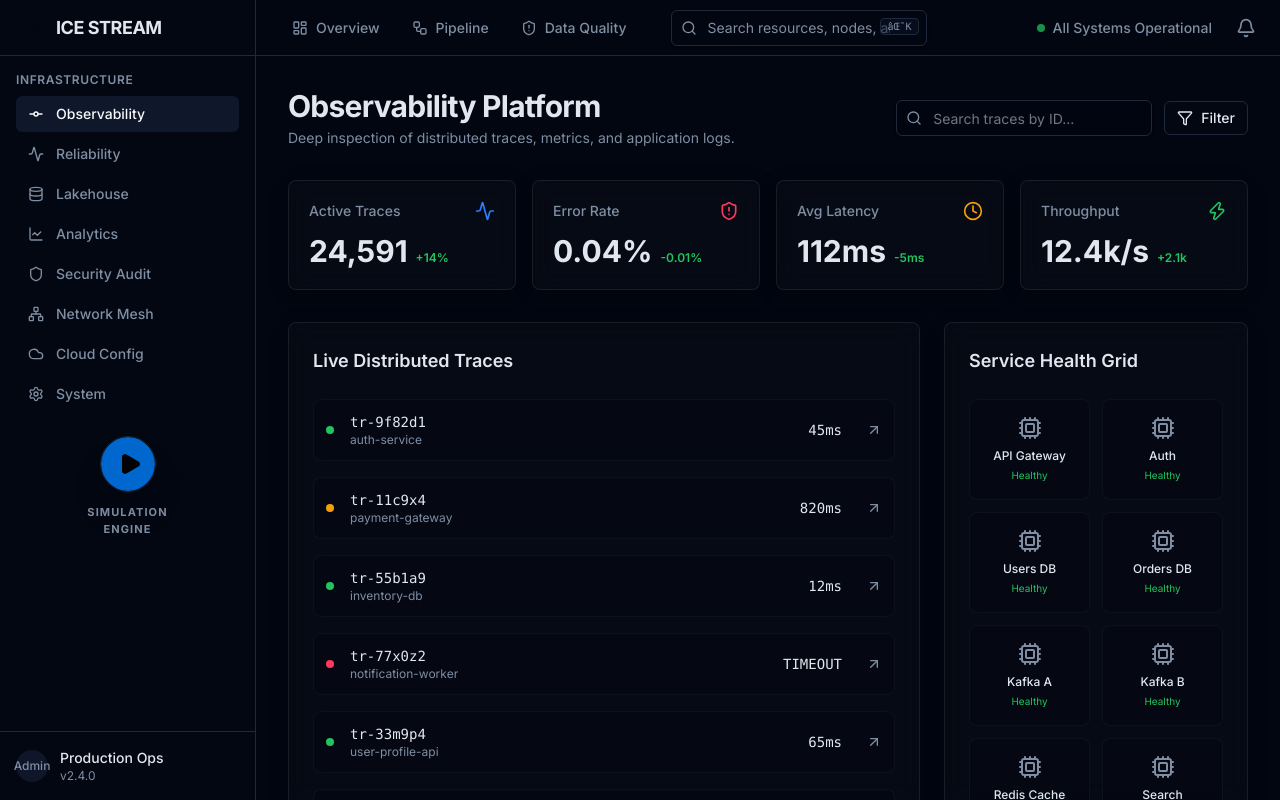
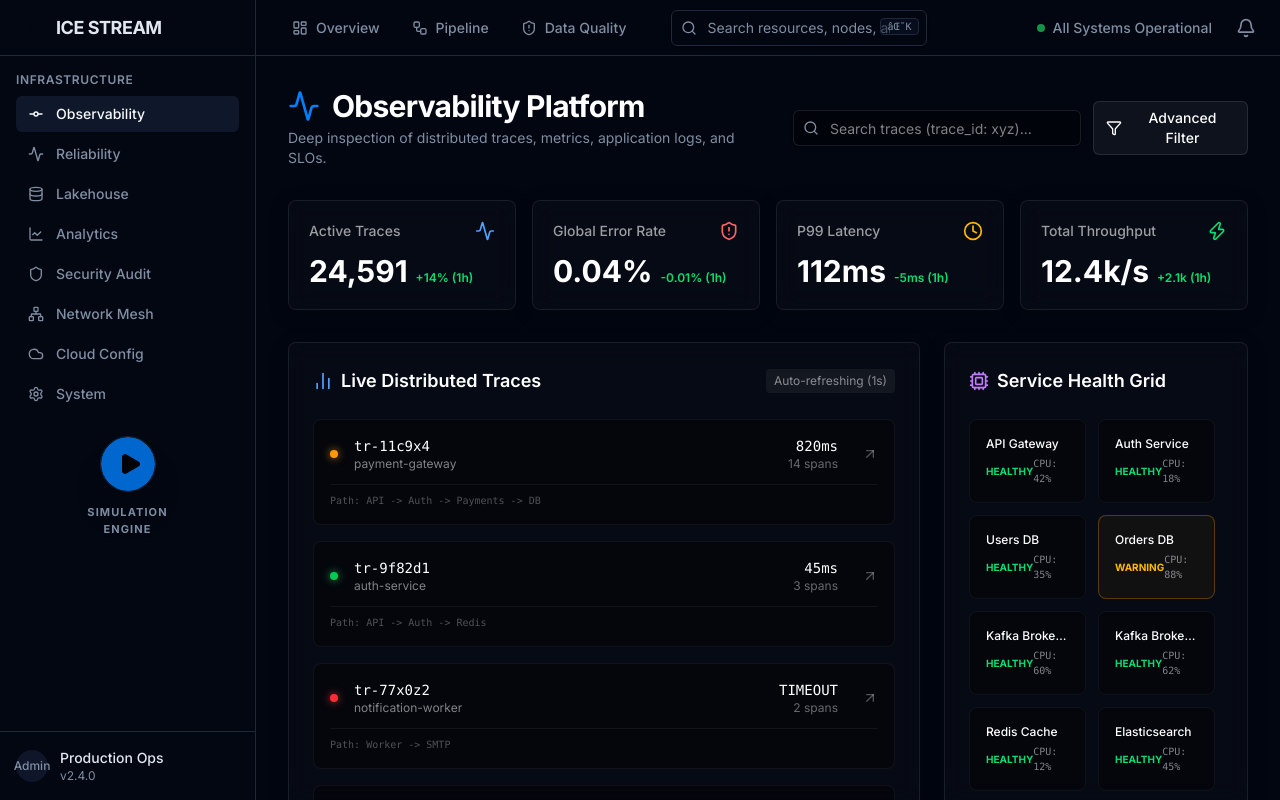
Before and after one commit to sanika-mankar/Ice-stream-lakehouse-observability, a React (Vite) app in the folder frontend/: page /observability in a window 1280 px wide. Built offline with nearby package versions, Linux system fonts and the light colour scheme.

Commit message:
feat(observability): expand telemetry dashboards and log streams

```diff
--- a/frontend/src/pages/ObservabilityPage.tsx
+++ b/frontend/src/pages/ObservabilityPage.tsx
@@ -1,45 +1,48 @@
-import { Activity, Search, ShieldAlert, Zap, Filter, Clock, ArrowUpRight, Cpu } from "lucide-react";
+import { Activity, Search, ShieldAlert, Zap, Filter, Clock, ArrowUpRight, Cpu, Target, AlertCircle, Bell, Terminal, BarChart2 } from "lucide-react";
 import { cn } from "../lib/utils";
 
 export default function ObservabilityPage() {
   return (
-    <div className="p-6 md:p-8 space-y-8 pb-20">
+    <div className="p-6 md:p-8 space-y-8 pb-32 max-w-7xl mx-auto">
       <div className="flex flex-col md:flex-row md:items-center justify-between gap-4">
         <div>
-          <h1 className="text-3xl font-bold tracking-tight">Observability Platform</h1>
-          <p className="text-muted-foreground mt-1 text-sm">Deep inspection of distributed traces, metrics, and application logs.</p>
+          <h1 className="text-3xl font-bold tracking-tight text-white flex items-center gap-3">
+            <Activity className="text-primary w-8 h-8" />
+            Observability Platform
+          </h1>
+          <p className="text-muted-foreground mt-1 text-sm">Deep inspection of distributed traces, metrics, application logs, and SLOs.</p>
         </div>
         <div className="flex items-center gap-3">
           <div className="relative">
             <Search className="absolute left-2.5 top-2.5 h-4 w-4 text-muted-foreground" />
             <input
               type="text"
-              placeholder="Search traces by ID..."
-              className="h-9 w-64 rounded-md border border-input bg-background/50 px-9 py-1 text-sm shadow-sm focus-visible:outline-none focus-visible:ring-1 focus-visible:ring-ring"
+              placeholder="Search traces (trace_id: xyz)..."
+              className="h-9 w-72 rounded-md border border-white/10 bg-black/40 px-9 py-1 text-sm shadow-sm focus-visible:outline-none focus-visible:ring-1 focus-visible:ring-primary text-white"
             />
           </div>
-          <button className="flex items-center gap-2 px-3 py-1.5 rounded-md border border-input bg-card text-sm font-medium hover:bg-accent hover:text-accent-foreground transition-colors">
+          <button className="flex items-center gap-2 px-3 py-1.5 rounded-md border border-white/10 bg-white/5 text-sm font-medium hover:bg-white/10 text-white transition-colors">
             <Filter className="h-4 w-4" />
-            Filter
+            Advanced Filter
           </button>
         </div>
       </div>
 
       <div className="grid grid-cols-1 md:grid-cols-4 gap-4">
         {[
-          { label: "Active Traces", value: "24,591", trend: "+14%", icon: Activity, color: "text-blue-500" },
-          { label: "Error Rate", value: "0.04%", trend: "-0.01%", icon: ShieldAlert, color: "text-status-critical" },
-          { label: "Avg Latency", value: "112ms", trend: "-5ms", icon: Clock, color: "text-status-warning" },
-          { label: "Throughput", value: "12.4k/s", trend: "+2.1k", icon: Zap, color: "text-status-healthy" }
+          { label: "Active Traces", value: "24,591", trend: "+14% (1h)", icon: Activity, color: "text-blue-400" },
+          { label: "Global Error Rate", value: "0.04%", trend: "-0.01% (1h)", icon: ShieldAlert, color: "text-red-400" },
+          { label: "P99 Latency", value: "112ms", trend: "-5ms (1h)", icon: Clock, color: "text-amber-400" },
+          { label: "Total Throughput", value: "12.4k/s", trend: "+2.1k (1h)", icon: Zap, color: "text-green-400" }
         ].map((stat, i) => (
-          <div key={i} className="glass p-5 rounded-xl border border-border/50 flex flex-col gap-3">
+          <div key={i} className="glass p-5 rounded-xl border border-white/10 flex flex-col gap-3 bg-black/20 backdrop-blur-md">
             <div className="flex items-center justify-between">
-              <span className="text-sm font-medium text-muted-foreground">{stat.label}</span>
+              <span className="text-sm font-medium text-white/60">{stat.label}</span>
               <stat.icon className={cn("h-5 w-5", stat.color)} />
             </div>
             <div className="flex items-baseline gap-2">
-              <span className="text-3xl font-bold">{stat.value}</span>
-              <span className={cn("text-xs font-semibold", stat.trend.startsWith('+') ? "text-status-healthy" : "text-status-healthy")}>
+              <span className="text-3xl font-bold text-white">{stat.value}</span>
+              <span className={cn("text-xs font-semibold", stat.trend.startsWith('+') ? "text-green-400" : "text-green-400")}>
                 {stat.trend}
               </span>
             </div>
@@ -47,80 +50,197 @@ export default function ObservabilityPage() {
         ))}
       </div>
 
+      {/* Distributed Tracing Section */}
       <div className="grid grid-cols-1 lg:grid-cols-3 gap-6">
-        <div className="lg:col-span-2 glass rounded-xl border border-border/50 p-6 flex flex-col">
-          <h2 className="text-lg font-semibold mb-6">Live Distributed Traces</h2>
+        <div className="lg:col-span-2 glass rounded-xl border border-white/10 p-6 flex flex-col bg-black/20 backdrop-blur-md">
+          <div className="flex justify-between items-center mb-6">
+            <h2 className="text-lg font-semibold text-white flex items-center gap-2">
+              <BarChart2 className="w-5 h-5 text-blue-400" />
+              Live Distributed Traces
+            </h2>
+            <span className="text-xs text-white/50 bg-white/5 px-2 py-1 rounded">Auto-refreshing (1s)</span>
+          </div>
           <div className="space-y-4 flex-1">
             {[
-              { service: "auth-service", id: "tr-9f82d1", latency: "45ms", status: "success" },
-              { service: "payment-gateway", id: "tr-11c9x4", latency: "820ms", status: "warning" },
-              { service: "inventory-db", id: "tr-55b1a9", latency: "12ms", status: "success" },
-              { service: "notification-worker", id: "tr-77x0z2", latency: "TIMEOUT", status: "critical" },
-              { service: "user-profile-api", id: "tr-33m9p4", latency: "65ms", status: "success" },
-              { service: "billing-service", id: "tr-22v4q1", latency: "115ms", status: "success" },
-              { service: "auth-service", id: "tr-9f82d2", latency: "42ms", status: "success" },
+              { service: "payment-gateway", id: "tr-11c9x4", latency: "820ms", status: "warning", spans: 14, path: "API -> Auth -> Payments -> DB" },
+              { service: "auth-service", id: "tr-9f82d1", latency: "45ms", status: "success", spans: 3, path: "API -> Auth -> Redis" },
+              { service: "notification-worker", id: "tr-77x0z2", latency: "TIMEOUT", status: "critical", spans: 2, path: "Worker -> SMTP" },
+              { service: "inventory-db", id: "tr-55b1a9", latency: "12ms", status: "success", spans: 1, path: "DB Read" },
+              { service: "user-profile-api", id: "tr-33m9p4", latency: "65ms", status: "success", spans: 5, path: "API -> Profile -> Cache -> DB" },
             ].map((trace, i) => (
-              <div key={i} className="flex items-center justify-between p-3 rounded-lg bg-card/40 border border-border/30 hover:bg-card/80 transition-colors cursor-pointer">
+              <div key={i} className="flex flex-col p-4 rounded-lg bg-black/40 border border-white/5 hover:bg-white/5 transition-colors cursor-pointer group">
+                <div className="flex items-center justify-between mb-2">
                   <div className="flex items-center gap-4">
                     <div className={cn("w-2 h-2 rounded-full",
-                    trace.status === 'success' ? "bg-status-healthy" :
-                    trace.status === 'warning' ? "bg-status-warning" : "bg-status-critical"
+                      trace.status === 'success' ? "bg-green-500 shadow-[0_0_8px_rgba(34,197,94,0.8)]" :
+                      trace.status === 'warning' ? "bg-amber-500 shadow-[0_0_8px_rgba(245,158,11,0.8)]" : "bg-red-500 shadow-[0_0_8px_rgba(239,68,68,0.8)]"
                     )} />
                     <div>
-                    <div className="font-mono text-sm">{trace.id}</div>
-                    <div className="text-xs text-muted-foreground">{trace.service}</div>
+                      <div className="font-mono text-sm text-white group-hover:text-primary transition-colors">{trace.id}</div>
+                      <div className="text-xs text-white/50">{trace.service}</div>
                     </div>
                   </div>
                   <div className="flex items-center gap-6">
-                  <span className="font-mono text-sm">{trace.latency}</span>
-                  <ArrowUpRight className="h-4 w-4 text-muted-foreground" />
+                    <div className="text-right">
+                      <div className="font-mono text-sm text-white">{trace.latency}</div>
+                      <div className="text-xs text-white/40">{trace.spans} spans</div>
+                    </div>
+                    <ArrowUpRight className="h-4 w-4 text-white/30 group-hover:text-white transition-colors" />
+                  </div>
+                </div>
+                <div className="text-[10px] text-white/30 font-mono mt-1 border-t border-white/5 pt-2">
+                  Path: {trace.path}
                 </div>
               </div>
             ))}
           </div>
         </div>
 
-        <div className="glass rounded-xl border border-border/50 p-6 flex flex-col">
-          <h2 className="text-lg font-semibold mb-6">Service Health Grid</h2>
-          <div className="grid grid-cols-2 gap-3">
-            {["API Gateway", "Auth", "Users DB", "Orders DB", "Kafka A", "Kafka B", "Redis Cache", "Search", "Analytics", "Storage"].map((service, i) => (
-              <div key={i} className="flex flex-col items-center justify-center p-4 bg-card/40 border border-border/30 rounded-lg hover:border-primary/30 transition-colors">
-                <Cpu className="h-6 w-6 text-muted-foreground mb-2" />
-                <span className="text-xs font-medium text-center">{service}</span>
-                <span className="text-[10px] text-status-healthy mt-1">Healthy</span>
+        {/* Service Health Grid */}
+        <div className="glass rounded-xl border border-white/10 p-6 flex flex-col bg-black/20 backdrop-blur-md">
+          <h2 className="text-lg font-semibold text-white mb-6 flex items-center gap-2">
+            <Cpu className="w-5 h-5 text-purple-400" />
+            Service Health Grid
+          </h2>
+          <div className="grid grid-cols-2 gap-3 overflow-y-auto custom-scrollbar pr-2" style={{ maxHeight: '400px' }}>
+            {[
+              { name: "API Gateway", status: "Healthy", cpu: "42%" },
+              { name: "Auth Service", status: "Healthy", cpu: "18%" },
+              { name: "Users DB", status: "Healthy", cpu: "35%" },
+              { name: "Orders DB", status: "Warning", cpu: "88%" },
+              { name: "Kafka Broker A", status: "Healthy", cpu: "60%" },
+              { name: "Kafka Broker B", status: "Healthy", cpu: "62%" },
+              { name: "Redis Cache", status: "Healthy", cpu: "12%" },
+              { name: "Elasticsearch", status: "Healthy", cpu: "45%" },
+              { name: "Flink Jobs", status: "Healthy", cpu: "75%" },
+              { name: "SMTP Relay", status: "Critical", cpu: "0%" },
+            ].map((service, i) => (
+              <div key={i} className={cn("flex flex-col p-4 bg-black/40 border rounded-lg transition-colors",
+                service.status === 'Healthy' ? "border-white/5 hover:border-green-500/30" :
+                service.status === 'Warning' ? "border-amber-500/30 bg-amber-500/5" : "border-red-500/30 bg-red-500/5"
+              )}>
+                <span className="text-xs font-medium text-white mb-1 truncate">{service.name}</span>
+                <div className="flex items-center justify-between mt-auto">
+                  <span className={cn("text-[10px] font-bold uppercase",
+                    service.status === 'Healthy' ? "text-green-400" :
+                    service.status === 'Warning' ? "text-amber-400" : "text-red-400"
+                  )}>{service.status}</span>
+                  <span className="text-[10px] font-mono text-white/50">CPU: {service.cpu}</span>
+                </div>
               </div>
             ))}
           </div>
         </div>
       </div>
 
-      <div className="glass rounded-xl border border-border/50 p-6">
-         <h2 className="text-lg font-semibold mb-4">Log Stream Simulator</h2>
-         <div className="bg-black/50 p-4 rounded-lg font-mono text-xs overflow-x-auto space-y-2 text-muted-foreground h-64 overflow-y-auto custom-scrollbar">
-           <div><span className="text-blue-400">[INFO]</span> 2026-08-20T10:15:32Z (auth-service) Token validated for user user_891x</div>
-           <div><span className="text-blue-400">[INFO]</span> 2026-08-20T10:15:33Z (payment-api) Processing transaction txn_9912...</div>
-           <div><span className="text-status-warning">[WARN]</span> 2026-08-20T10:15:33Z (inventory-db) High memory usage detected on shard 3 (88%)</div>
-           <div><span className="text-blue-400">[INFO]</span> 2026-08-20T10:15:34Z (payment-api) Transaction txn_9912 completed successfully.</div>
-           <div><span className="text-blue-400">[INFO]</span> 2026-08-20T10:15:35Z (analytics-worker) Ingested 4,500 events in batch processing.</div>
-           <div><span className="text-status-critical">[ERROR]</span> 2026-08-20T10:15:36Z (notification-svc) Failed to connect to SMTP relay. Connection timed out.</div>
-           <div><span className="text-status-warning">[WARN]</span> 2026-08-20T10:15:36Z (notification-svc) Retrying connection to SMTP relay (Attempt 1/3)...</div>
-           <div><span className="text-blue-400">[INFO]</span> 2026-08-20T10:15:38Z (notification-svc) SMTP relay connection established.</div>
-           <div><span className="text-blue-400">[INFO]</span> 2026-08-20T10:15:39Z (auth-service) New session created for IP 192.168.1.44</div>
-           <div><span className="text-blue-400">[INFO]</span> 2026-08-20T10:15:40Z (storage-node) Compaction completed. Freed 1.2GB.</div>
-           <div><span className="text-blue-400">[INFO]</span> 2026-08-20T10:15:42Z (api-gateway) Request throughput nominal at 4,500 RPS.</div>
-           <div><span className="text-blue-400">[INFO]</span> 2026-08-20T10:15:45Z (auth-service) Token validated for user user_112z</div>
-           <div><span className="text-blue-400">[INFO]</span> 2026-08-20T10:15:48Z (search-indexer) Reindexed 500 documents successfully.</div>
-           <div><span className="text-blue-400">[INFO]</span> 2026-08-20T10:15:52Z (metrics-collector) Flushed metrics to time-series DB.</div>
+      {/* SLO / SLI Tracking */}
+      <div className="glass rounded-xl border border-white/10 p-6 bg-black/20 backdrop-blur-md">
+        <div className="flex justify-between items-center mb-6">
+          <h2 className="text-lg font-semibold text-white flex items-center gap-2">
+            <Target className="w-5 h-5 text-green-400" />
+            Service Level Objectives (SLOs)
+          </h2>
+        </div>
+        <div className="overflow-x-auto">
+          <table className="w-full text-left text-sm whitespace-nowrap">
+            <thead className="bg-white/5 text-white/60">
+              <tr>
+                <th className="p-3 font-medium rounded-tl-lg">Service</th>
+                <th className="p-3 font-medium">SLI Description</th>
+                <th className="p-3 font-medium">Target</th>
+                <th className="p-3 font-medium">Current (30d)</th>
+                <th className="p-3 font-medium">Error Budget Remaining</th>
+                <th className="p-3 font-medium rounded-tr-lg">Burn Rate</th>
+              </tr>
+            </thead>
+            <tbody className="divide-y divide-white/5">
+              {[
+                { s: "API Gateway", sli: "Latency < 200ms", t: "99.9%", c: "99.95%", eb: "85%", br: "0.8x (Normal)", brc: "text-green-400" },
+                { s: "Auth Service", sli: "Success Rate", t: "99.99%", c: "99.98%", eb: "20%", br: "2.5x (High)", brc: "text-amber-400" },
+                { s: "Checkout API", sli: "Success Rate", t: "99.9%", c: "99.2%", eb: "-15%", br: "14.2x (Critical)", brc: "text-red-400" },
+                { s: "Data Ingestion", sli: "Latency < 5s", t: "99.0%", c: "99.8%", eb: "92%", br: "0.2x (Low)", brc: "text-green-400" },
+              ].map((row, i) => (
+                <tr key={i} className="hover:bg-white/5 text-white">
+                  <td className="p-3 font-medium">{row.s}</td>
+                  <td className="p-3 text-white/70 text-xs">{row.sli}</td>
+                  <td className="p-3 font-mono">{row.t}</td>
+                  <td className="p-3 font-mono">{row.c}</td>
+                  <td className="p-3">
+                    <div className="flex items-center gap-2">
+                      <div className="w-24 h-1.5 bg-black rounded-full overflow-hidden">
+                        <div className={cn("h-full", row.eb.startsWith('-') ? "bg-red-500" : parseInt(row.eb) < 30 ? "bg-amber-500" : "bg-green-500")} style={{ width: row.eb.startsWith('-') ? '100%' : row.eb }} />
+                      </div>
+                      <span className="text-xs font-mono">{row.eb}</span>
+                    </div>
+                  </td>
+                  <td className={cn("p-3 text-xs font-bold", row.brc)}>{row.br}</td>
+                </tr>
+              ))}
+            </tbody>
+          </table>
+        </div>
+      </div>
+
+      <div className="grid grid-cols-1 lg:grid-cols-2 gap-6">
+        {/* Alerts & Incidents */}
+        <div className="glass rounded-xl border border-white/10 p-6 bg-black/20 backdrop-blur-md">
+          <h2 className="text-lg font-semibold text-white mb-6 flex items-center gap-2">
+            <Bell className="w-5 h-5 text-amber-400" />
+            Active Alerts & Incidents
+          </h2>
+          <div className="space-y-3">
+            {[
+              { rule: "HighErrorRate", target: "checkout-api", duration: "14m", sev: "CRITICAL" },
+              { rule: "PodCrashLoop", target: "notification-worker-pod-x9", duration: "2h 45m", sev: "WARNING" },
+              { rule: "DiskSpaceRunningOut", target: "kafka-broker-3", duration: "12m", sev: "WARNING" },
+              { rule: "DbConnectionPoolDepleted", target: "orders-db", duration: "4m", sev: "CRITICAL" },
+            ].map((alert, i) => (
+              <div key={i} className="flex items-start justify-between p-3 bg-black/40 border border-white/5 rounded-lg border-l-2" style={{ borderLeftColor: alert.sev === 'CRITICAL' ? '#ef4444' : '#f59e0b' }}>
+                <div>
+                  <div className="font-mono text-sm text-white">{alert.rule}</div>
+                  <div className="text-xs text-white/50 mt-1">Target: {alert.target}</div>
+                </div>
+                <div className="flex flex-col items-end gap-1">
+                  <span className={cn("text-[9px] font-bold px-2 py-0.5 rounded uppercase tracking-wider", alert.sev === 'CRITICAL' ? "bg-red-500/20 text-red-400" : "bg-amber-500/20 text-amber-400")}>{alert.sev}</span>
+                  <span className="text-[10px] text-white/40 flex items-center gap-1"><Clock className="w-3 h-3" /> {alert.duration}</span>
+                </div>
+              </div>
+            ))}
+          </div>
+        </div>
+
+        {/* Log Stream Simulator */}
+        <div className="glass rounded-xl border border-white/10 p-6 bg-black/20 backdrop-blur-md flex flex-col">
+          <h2 className="text-lg font-semibold text-white mb-4 flex items-center gap-2">
+            <Terminal className="w-5 h-5 text-blue-400" />
+            Log Stream Simulator
+          </h2>
+          <div className="bg-[#0a0a0a] p-4 rounded-lg font-mono text-[11px] leading-relaxed text-white/70 h-[320px] overflow-y-auto custom-scrollbar border border-white/5 flex-1 shadow-inner">
+            <div className="mb-2 pb-2 border-b border-white/10 flex justify-between text-white/40">
+              <span>tail -f /var/log/containers/*.log</span>
+              <span className="flex gap-2">
+                <span className="text-blue-400">INFO</span>
+                <span className="text-amber-400">WARN</span>
+                <span className="text-red-400">ERROR</span>
+              </span>
+            </div>
+            <div className="space-y-1.5">
+              <div><span className="text-blue-400 font-bold">[INFO]</span> <span className="text-white/40">2026-08-20T10:15:32Z</span> <span className="text-purple-400">auth-service</span> Token validated for user user_891x</div>
+              <div><span className="text-blue-400 font-bold">[INFO]</span> <span className="text-white/40">2026-08-20T10:15:33Z</span> <span className="text-cyan-400">payment-api</span> Processing transaction txn_9912...</div>
+              <div className="bg-amber-500/10 -mx-4 px-4 py-0.5"><span className="text-amber-400 font-bold">[WARN]</span> <span className="text-white/40">2026-08-20T10:15:33Z</span> <span className="text-yellow-400">inventory-db</span> High memory usage detected on shard 3 (88%)</div>
+              <div><span className="text-blue-400 font-bold">[INFO]</span> <span className="text-white/40">2026-08-20T10:15:34Z</span> <span className="text-cyan-400">payment-api</span> Transaction txn_9912 completed successfully.</div>
+              <div><span className="text-blue-400 font-bold">[INFO]</span> <span className="text-white/40">2026-08-20T10:15:35Z</span> <span className="text-orange-400">analytics-worker</span> Ingested 4,500 events in batch processing.</div>
+              <div className="bg-red-500/10 -mx-4 px-4 py-0.5"><span className="text-red-400 font-bold">[ERROR]</span> <span className="text-white/40">2026-08-20T10:15:36Z</span> <span className="text-pink-400">notification-svc</span> Failed to connect to SMTP relay. Connection timed out.</div>
+              <div className="bg-amber-500/10 -mx-4 px-4 py-0.5"><span className="text-amber-400 font-bold">[WARN]</span> <span className="text-white/40">2026-08-20T10:15:36Z</span> <span className="text-pink-400">notification-svc</span> Retrying connection to SMTP relay (Attempt 1/3)...</div>
+              <div><span className="text-blue-400 font-bold">[INFO]</span> <span className="text-white/40">2026-08-20T10:15:38Z</span> <span className="text-pink-400">notification-svc</span> SMTP relay connection established.</div>
+              <div><span className="text-blue-400 font-bold">[INFO]</span> <span className="text-white/40">2026-08-20T10:15:39Z</span> <span className="text-purple-400">auth-service</span> New session created for IP 192.168.1.44</div>
+              <div><span className="text-blue-400 font-bold">[INFO]</span> <span className="text-white/40">2026-08-20T10:15:40Z</span> <span className="text-gray-400">storage-node</span> Compaction completed. Freed 1.2GB.</div>
+              <div><span className="text-blue-400 font-bold">[INFO]</span> <span className="text-white/40">2026-08-20T10:15:42Z</span> <span className="text-green-400">api-gateway</span> Request throughput nominal at 4,500 RPS.</div>
+              <div className="animate-pulse"><span className="text-white/40">_</span></div>
+            </div>
+          </div>
         </div>
       </div>
     </div>
   );
 }
-
-// Add metrics summary cards
-
-// Implement distributed traces table
-
-// Integrate log stream simulator
-
-// Finalize observability styles
```
Lines whose indentation alone changed are shown as unchanged.
